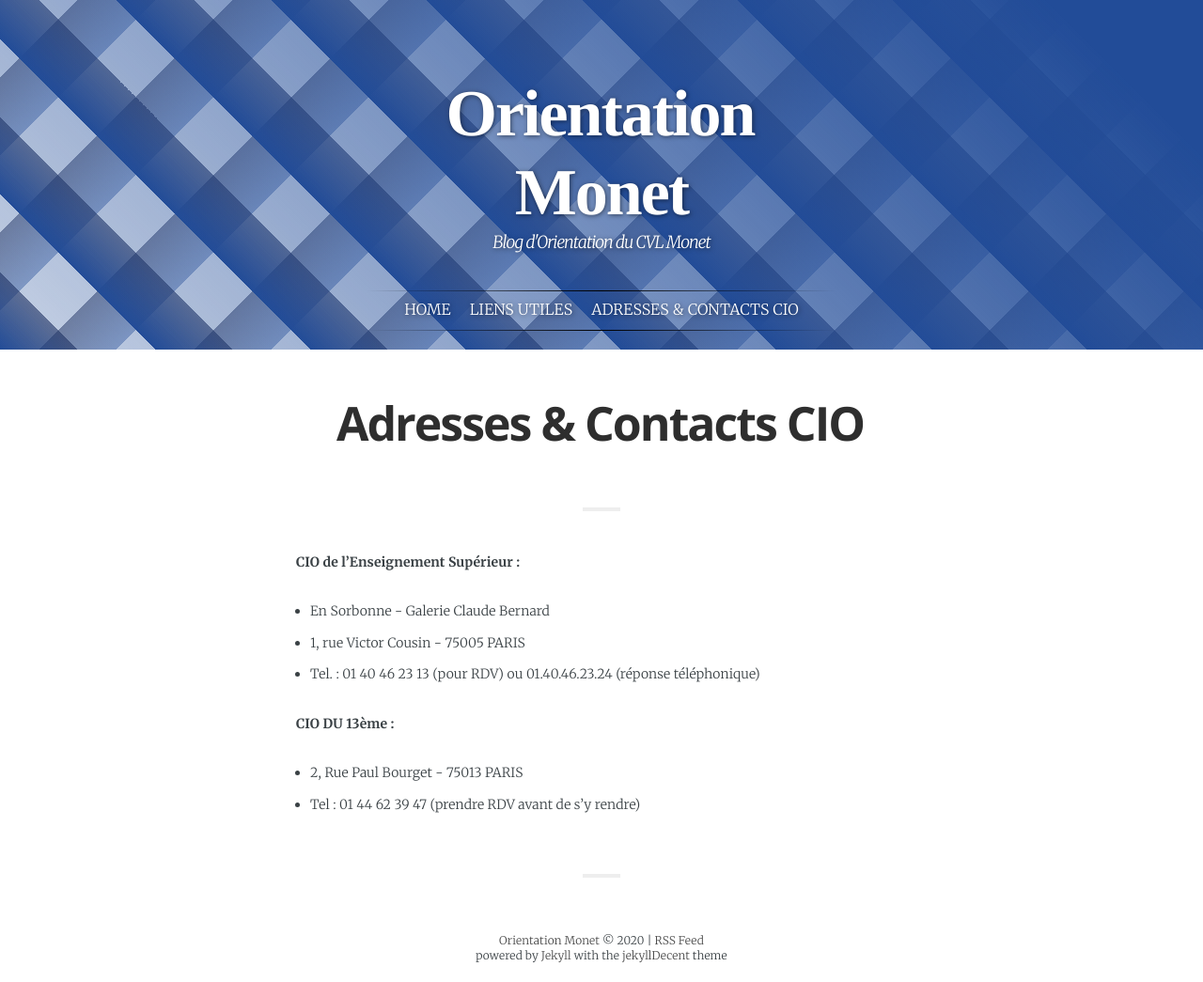
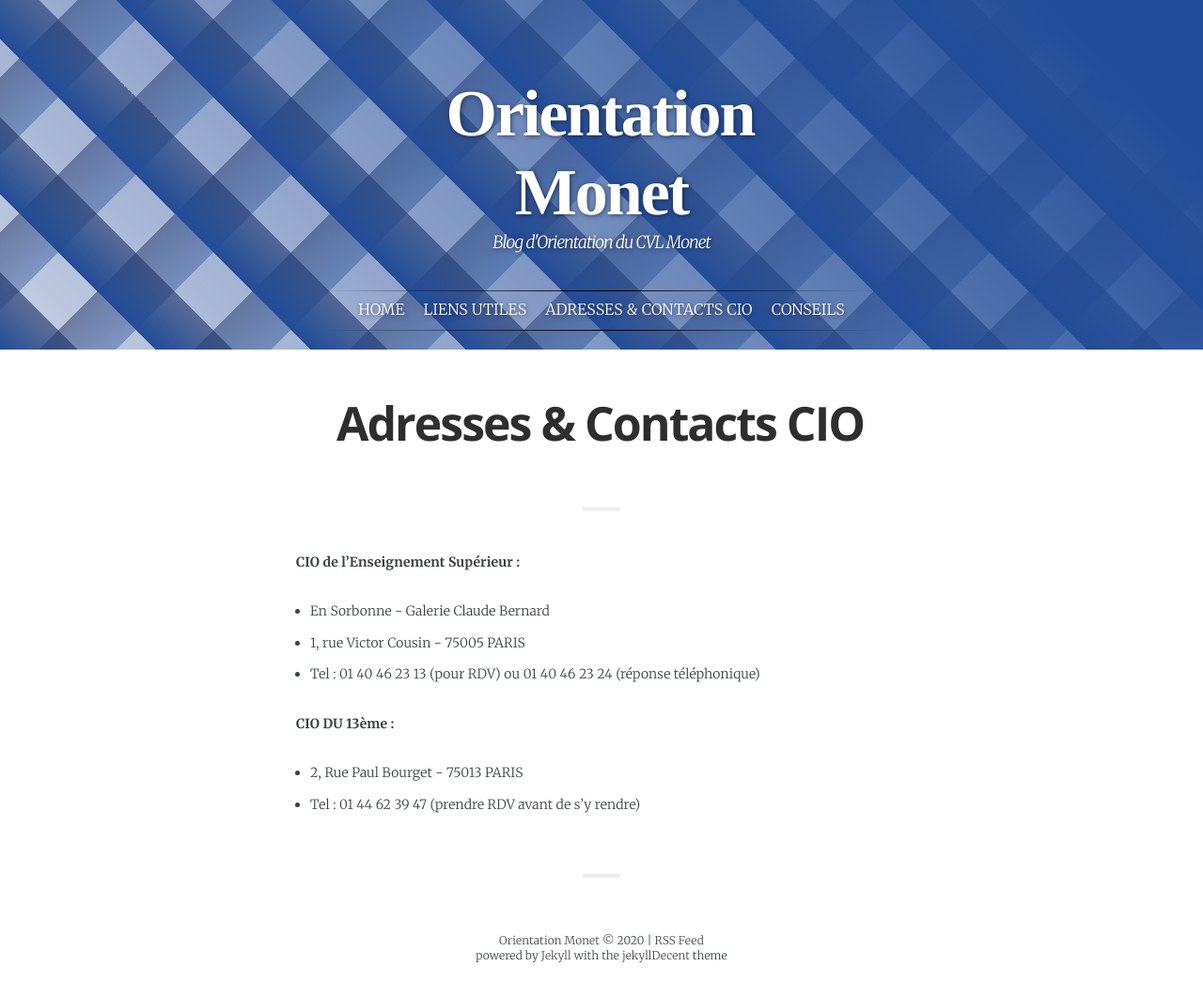
Before and after one commit to cvl-monet/cvl-monet.github.io, a Jekyll site: the page built from _pages/cio.md, in a window 1280 px wide. Shown: the whole page at 94% size. Built offline with Jekyll 4.4.1, drawn with Linux system fonts in a browser that asks for light colours; some web fonts are replaced.

Commit message:
Cio page corretions and conseil page

```diff
--- a/_pages/cio.md
+++ b/_pages/cio.md
@@ -10,7 +10,7 @@
 **CIO de l'Enseignement Supérieur :**
  - En Sorbonne - Galerie Claude Bernard
  - 1, rue Victor Cousin - 75005 PARIS
- - Tel. : 01 40 46 23 13 (pour RDV) ou 01.40.46.23.24 (réponse téléphonique)
+ - Tel  : 01 40 46 23 13 (pour RDV) ou 01 40 46 23 24 (réponse téléphonique)
 
 **CIO DU 13ème :**
  - 2, Rue Paul Bourget - 75013 PARIS
```
Also changed, not shown: _pages/conseils.md (added, +19 -0 lines).
